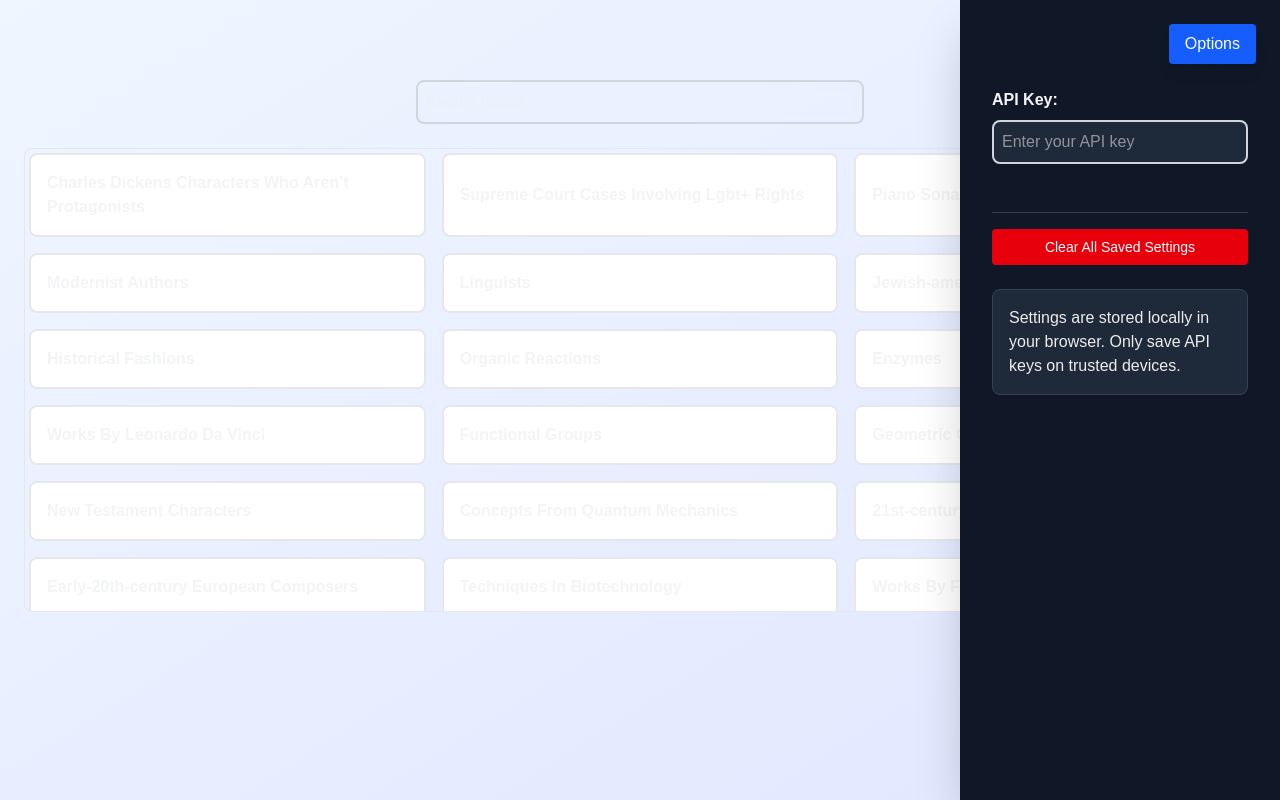
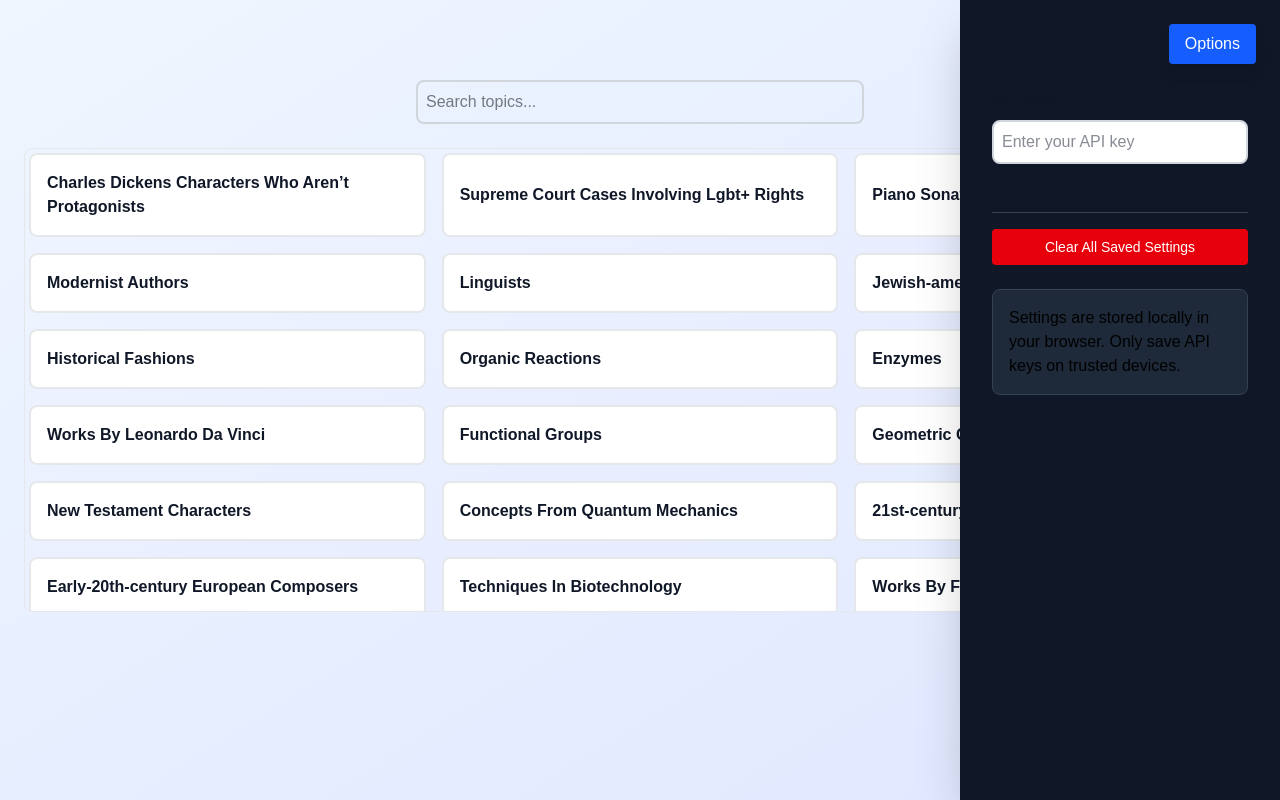
Before and after one commit to Murat65536/aqtp, a Next.js app: page / in a window 1280 px wide. Both pictures are taken after a click on the button "Options". Built offline with nearby package versions, Linux system fonts and the light colour scheme.

Commit message:
Fix light mode.

```diff
--- a/app/globals.css
+++ b/app/globals.css
@@ -1,22 +1,5 @@
 @import "tailwindcss";
 
-:root {
-  --background: #ffffff;
-  --foreground: #171717;
-}
-
-.dark {
-  --background: #0a0a0a;
-  --foreground: #ededed;
-}
-
-html.dark, body.dark {
-  background: var(--background);
-  color: var(--foreground);
-}
-
 body {
-  background: var(--background);
-  color: var(--foreground);
   font-family: Arial, Helvetica, sans-serif;
 }
--- a/app/page.tsx
+++ b/app/page.tsx
@@ -124,7 +124,7 @@ export default function Home() {
 
           {/* API Key Section */}
           <div className="mb-6">
-            <label htmlFor="api-key" className="mb-2 font-semibold text-gray-100 block">
+            <label htmlFor="api-key" className="mb-2 font-semibold text-gray-900 dark:text-gray-100 block">
               API Key:
             </label>
             <input
@@ -132,19 +132,19 @@ export default function Home() {
               type="password"
               value={apiKey}
               onChange={e => setApiKey(e.target.value)}
-              className="w-full p-2 border-2 border-gray-300 rounded-lg focus:border-blue-500 focus:outline-none mb-2 bg-gray-800 text-white"
+              className="w-full p-2 border-2 border-gray-300 rounded-lg focus:border-blue-500 focus:outline-none mb-2 bg-white text-gray-900 dark:bg-gray-800 dark:text-white"
               autoComplete="off"
               placeholder="Enter your API key"
             />
             {apiKey && (
-              <div className="text-xs text-green-400 mb-2">
+              <div className="text-xs text-green-700 dark:text-green-400 mb-2">
                 ✓ API key saved in browser
               </div>
             )}
             {apiKey && (
               <button
                 onClick={handleClearApiKey}
-                className="text-xs text-red-400 hover:text-red-300 underline"
+                className="text-xs text-red-700 dark:text-red-400 hover:text-red-500 dark:hover:text-red-300 underline"
               >
                 Clear saved API key
               </button>
@@ -154,7 +154,7 @@ export default function Home() {
           {/* Model Selection */}
           {models.length > 0 && (
             <div className="mb-4">
-              <label htmlFor="model" className="mb-2 font-semibold text-gray-100 block">
+              <label htmlFor="model" className="mb-2 font-semibold text-gray-900 dark:text-gray-100 block">
                 Select Model:
               </label>
               <select
--- a/components/QuizInterface.tsx
+++ b/components/QuizInterface.tsx
@@ -128,10 +128,10 @@ export default function QuizInterface({ topic, onBack, apiKey, model }: QuizInte
         </button>
 
         <div className="bg-white dark:bg-gray-900 rounded-lg shadow-lg p-8">
-          <h2 className="text-3xl font-bold text-gray-100 mb-4">{topic.title}</h2>
+          <h2 className="text-3xl font-bold text-gray-900 dark:text-gray-100 mb-4">{topic.title}</h2>
 
-          <div className="mb-6 p-4 bg-gray-50 dark:bg-gray-800 rounded-lg max-h-64 overflow-y-auto">
-            <p className="text-gray-200 whitespace-pre-wrap">
+          <div className="mb-6 p-4 bg-gray-50 dark:bg-gray-800 rounded-lg max-h-64 overflow-y-auto text-gray-800 dark:text-gray-200">
+            <p className="text-gray-800 dark:text-gray-200 whitespace-pre-wrap">
               {topic.content}
             </p>
           </div>
@@ -191,9 +191,9 @@ export default function QuizInterface({ topic, onBack, apiKey, model }: QuizInte
 
       <div className="bg-white dark:bg-gray-900 rounded-lg shadow-lg p-8">
         <div className="flex justify-between items-center mb-6">
-          <h2 className="text-2xl font-bold text-gray-100">{topic.title}</h2>
+          <h2 className="text-2xl font-bold text-gray-900 dark:text-gray-100">{topic.title}</h2>
           <div className="flex flex-col items-end">
-            <span className="text-gray-300">
+            <span className="text-gray-700 dark:text-gray-300">
               Question {currentQuestionIndex + 1}
             </span>
             <span className="text-green-400 text-sm mt-1">
@@ -210,8 +210,8 @@ export default function QuizInterface({ topic, onBack, apiKey, model }: QuizInte
 
         <div className="mb-8">
           <div className="bg-blue-50 dark:bg-gray-800 p-6 rounded-lg mb-4">
-            <h3 className="text-xl font-semibold text-gray-100 mb-2">Question:</h3>
-            <p className="text-gray-200 text-lg">{currentQuestion.question}</p>
+            <h3 className="text-xl font-semibold text-gray-900 dark:text-gray-100 mb-2">Question:</h3>
+            <p className="text-gray-800 dark:text-gray-200 text-lg">{currentQuestion.question}</p>
           </div>
 
           <textarea
@@ -270,13 +270,13 @@ export default function QuizInterface({ topic, onBack, apiKey, model }: QuizInte
           <div className="mb-6">
             {skipped && (
               <div className="mt-4 p-6 bg-green-50 dark:bg-gray-800 rounded-lg">
-                <h3 className="text-xl font-semibold text-gray-100 mb-2">Answer:</h3>
-                <p className="text-gray-100">{currentQuestion.answer}</p>
+                <h3 className="text-xl font-semibold text-gray-900 dark:text-gray-100 mb-2">Answer:</h3>
+                <p className="text-gray-900 dark:text-gray-100">{currentQuestion.answer}</p>
               </div>
             )}
             <div className="mt-4 p-6 bg-blue-50 dark:bg-gray-800 rounded-lg">
-              <h3 className="text-xl font-semibold text-gray-100 mb-2">Context:</h3>
-              <p className="text-gray-100">{currentQuestion.context}</p>
+              <h3 className="text-xl font-semibold text-gray-900 dark:text-gray-100 mb-2">Context:</h3>
+              <p className="text-gray-900 dark:text-gray-100">{currentQuestion.context}</p>
             </div>
           </div>
         )}
--- a/components/TopicSelector.tsx
+++ b/components/TopicSelector.tsx
@@ -74,7 +74,7 @@ export default function TopicSelector({ onTopicSelect }: TopicSelectorProps) {
               onClick={() => onTopicSelect(topic)}
               className="p-4 bg-white dark:bg-gray-900 border-2 border-gray-200 dark:border-gray-700 rounded-lg hover:border-blue-500 hover:shadow-lg transition-all duration-200 text-left"
             >
-              <h3 className="font-semibold text-gray-100 line-clamp-2">
+              <h3 className="font-semibold text-gray-900 dark:text-gray-100 line-clamp-2">
                 {topic.title}
               </h3>
             </button>
```
